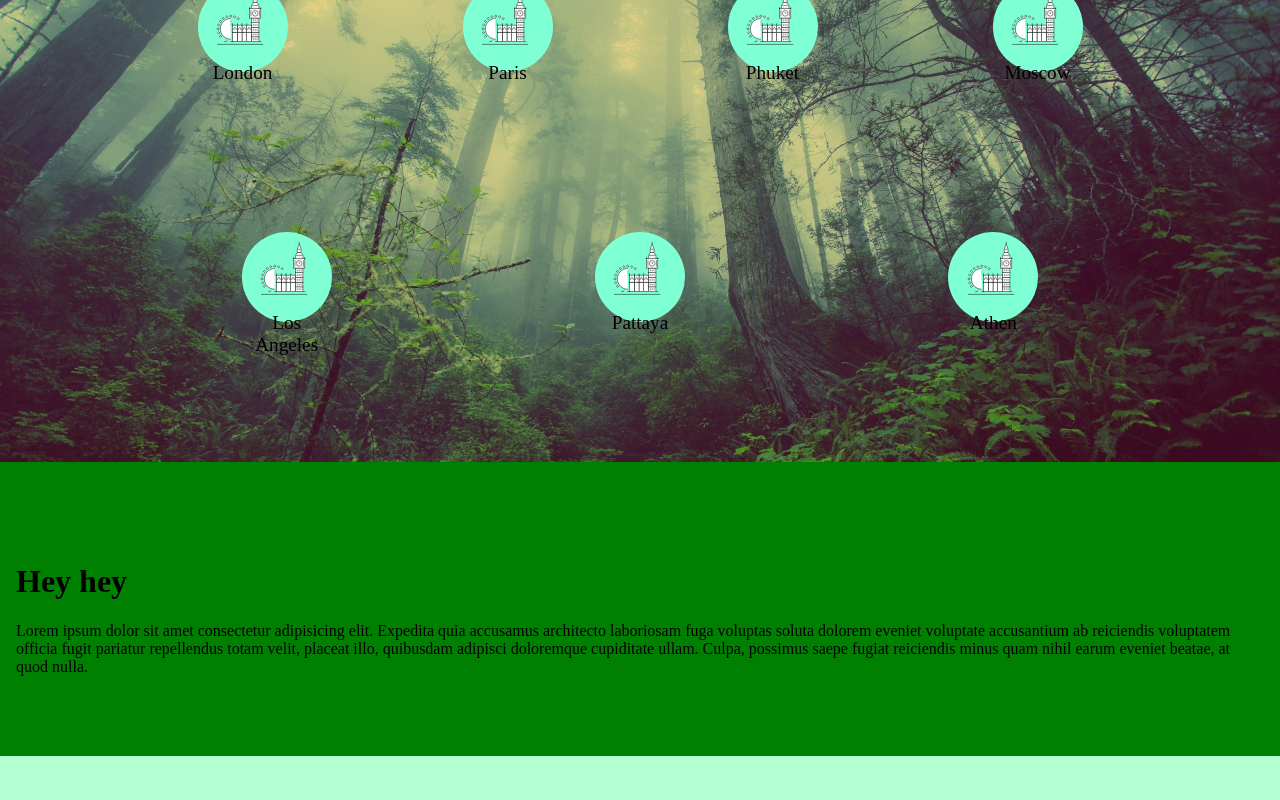
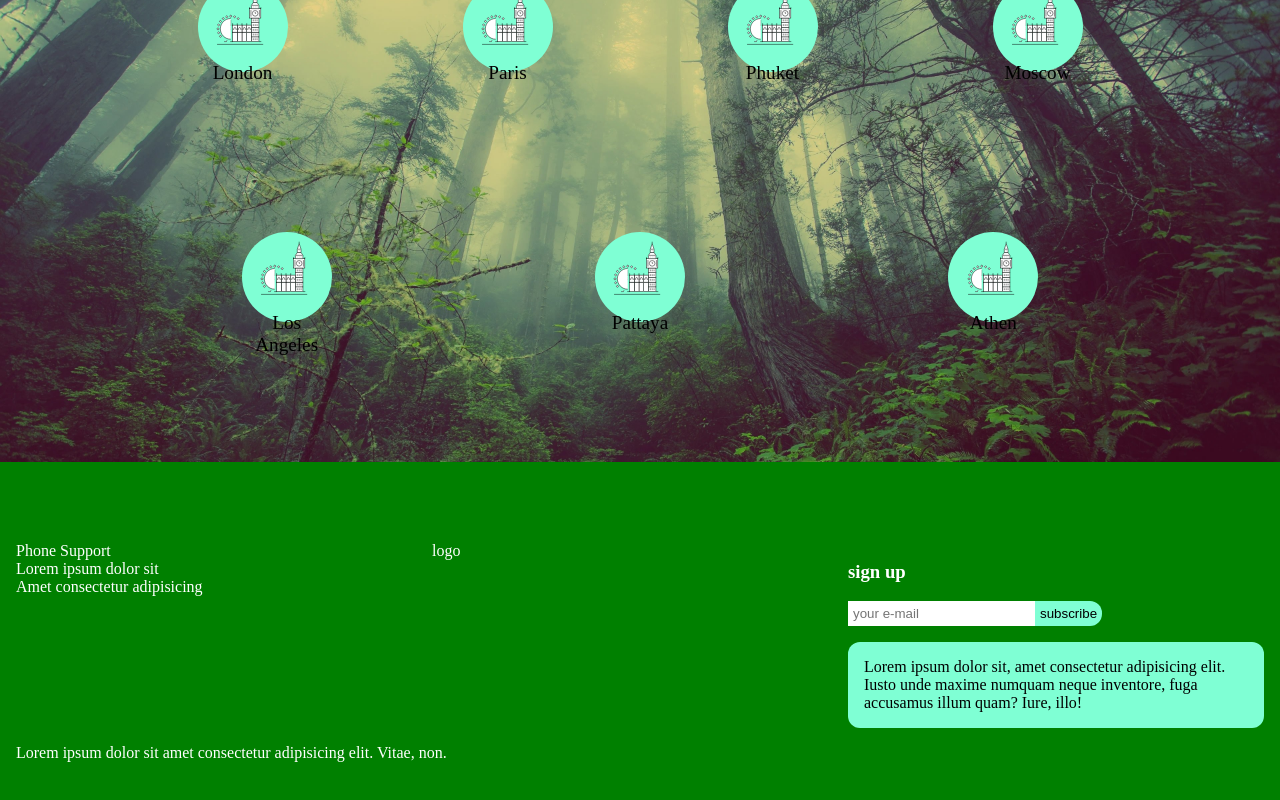
Before and after one commit to aatypi/treehouse, a React (Create React App) app: page / in a window 1280 px wide. Shown: the part 1362-2162 px from the top of the page. Before the commit the page ends 2118 px from the top, so only its background shows below. Built offline with nearby package versions, Linux system fonts and the light colour scheme.

Commit message:
Added some elements too the footer. Still needs images for logo. styles not 100% implemented

```diff
--- a/src/components/shared/Footer.js
+++ b/src/components/shared/Footer.js
@@ -3,8 +3,30 @@ import React from "react";
 export function Footer() {
   return (
     <footer>
-      <h1>Hey hey </h1>
-      Lorem ipsum dolor sit amet consectetur adipisicing elit. Expedita quia accusamus architecto laboriosam fuga voluptas soluta dolorem eveniet voluptate accusantium ab reiciendis voluptatem officia fugit pariatur repellendus totam velit, placeat illo, quibusdam adipisci doloremque cupiditate ullam. Culpa, possimus saepe fugiat reiciendis minus quam nihil earum eveniet beatae, at quod nulla.
+      <div className="footer-wrapper">
+        <div>
+          Phone Support <br />
+          Lorem ipsum dolor sit <br />
+          Amet consectetur adipisicing
+        </div>
+        <div>
+          logo
+        </div>
+        <div className="subscribe">
+          <h3>sign up</h3>
+          <input type="text" placeholder="your e-mail" />
+          <button className="subscribe-button"> subscribe</button>
+
+          <div className="text-box">
+            Lorem ipsum dolor sit, amet consectetur adipisicing elit. Iusto unde
+            maxime numquam neque inventore, fuga accusamus illum quam? Iure,
+            illo!
+          </div>
+        </div>
+      </div>
+      <p>
+        Lorem ipsum dolor sit amet consectetur adipisicing elit. Vitae, non.
+      </p>
     </footer>
   );
 }
--- a/src/index.css
+++ b/src/index.css
@@ -72,6 +72,39 @@ footer {
   padding: 1rem;
   padding-top: 5rem;
   padding-bottom: 5rem;
+  color: #fff;
+}
+
+.footer-wrapper {
+  display: flex;
+  justify-content: space-between;
+}
+
+.footer-wrapper * {
+  flex: 1 1 25%;
+}
+
+.text-box {
+  background-color: aquamarine;
+  border-radius: 12px;
+  color: #000;
+  padding: 1rem;
+  margin-top: 1rem;
+}
+
+.subscribe-button {
+  background-color: aquamarine;
+  border: none;
+  outline: 0;
+  border-bottom-right-radius: 12px;
+  border-top-right-radius: 12px;
+  padding: 5px;
+}
+
+.subscribe input {
+  border: none;
+  outline: 0;
+  padding: 5px;
 }
 
 /* Cards */
```
Also changed, not shown: 1 other file (tests, documents, lock files or other folders).
